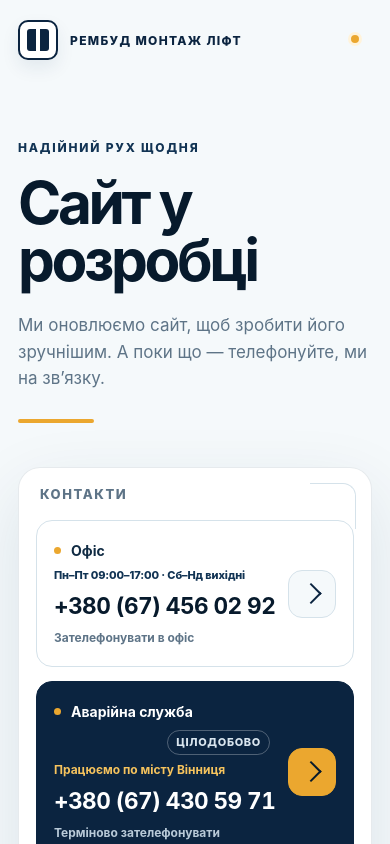
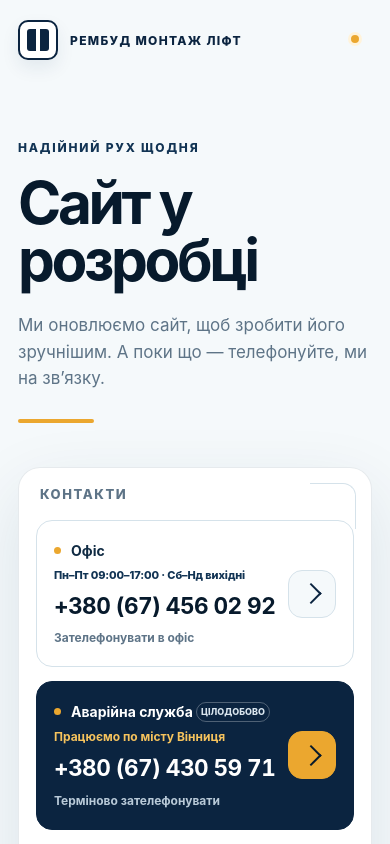
Before and after one commit to iktnb/rembud-lift, a Next.js app: page / in a window 390 px wide. Shown: the top 844 px of the page. Built offline with nearby package versions, Linux system fonts and the light colour scheme.

Commit message:
Keep emergency heading inline on mobile

```diff
--- a/app/globals.css
+++ b/app/globals.css
@@ -605,6 +605,36 @@ h1 {
     height: 48px;
   }
 
+  .emergency-card .contact-heading {
+    position: relative;
+    display: grid;
+    grid-template-columns: minmax(0, 1fr) auto;
+    align-items: center;
+    padding-left: 17px;
+    gap: 6px;
+  }
+
+  .emergency-card .contact-heading::before {
+    position: absolute;
+    top: 0.45em;
+    left: 0;
+    margin: 0;
+  }
+
+  .emergency-card .heading-label {
+    min-width: 0;
+    white-space: nowrap;
+  }
+
+  .emergency-card .always-open {
+    min-height: 20px;
+    margin-left: 0;
+    padding: 1px 4px;
+    font-size: 0.5625rem;
+    letter-spacing: 0;
+    white-space: nowrap;
+  }
+
   .lift-motif {
     display: none;
   }
--- a/app/page.tsx
+++ b/app/page.tsx
@@ -69,7 +69,7 @@ export default function Home() {
             >
               <span className="contact-copy">
                 <span className="contact-heading">
-                  Аварійна служба
+                  <span className="heading-label">Аварійна служба</span>
                   <span className="always-open">Цілодобово</span>
                 </span>
                 <span className="service-area">Працюємо по місту Вінниця</span>
```
